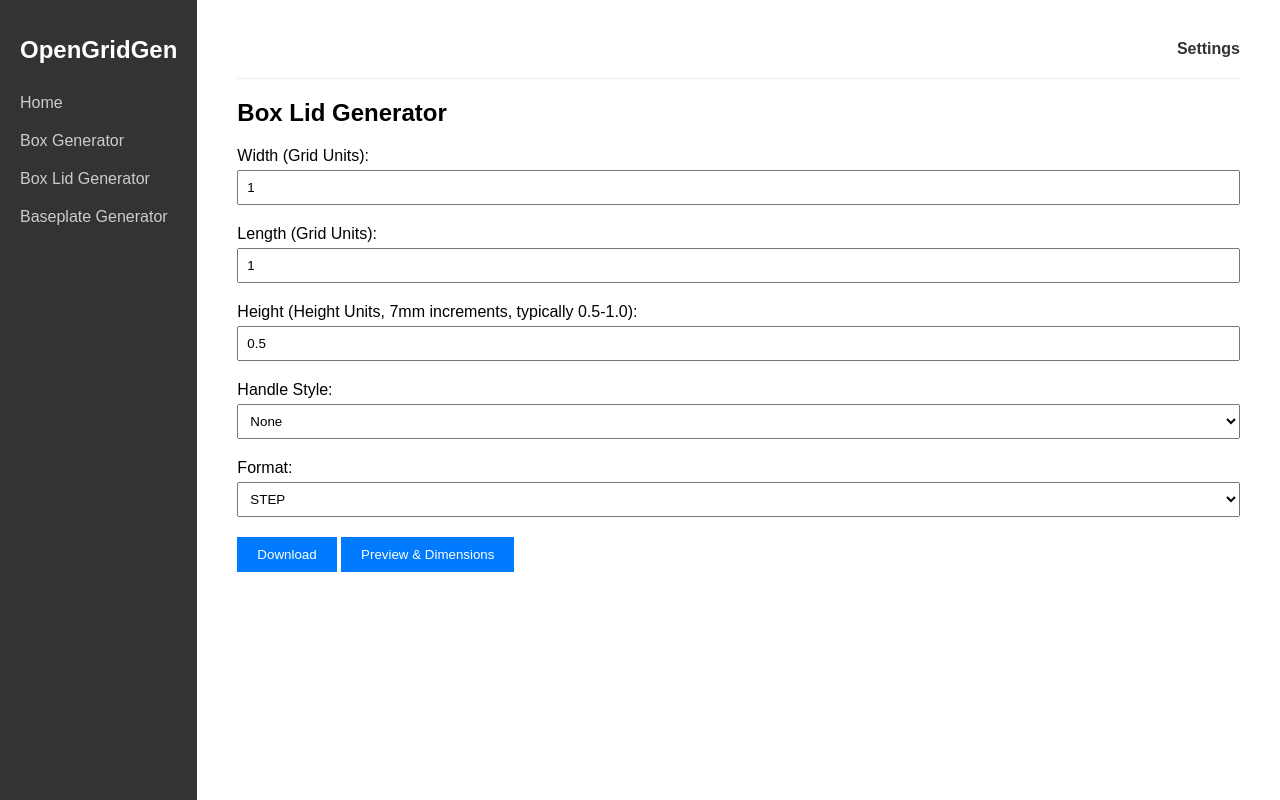
After one commit to loganrf/OpenGridGen, a Flask app: page /lid in a window 1280 px wide. The commit adds this page. Run offline with Flask 3, Linux system fonts and the light colour scheme.

Commit message:
Add Box Lid Generator module
- Added `gridfinity_lid.py` with `GridfinityBoxLid` class.
- Added `templates/lid.html`.
- Updated `app.py` to include `/lid` route and API endpoints.
- Updated `templates/base.html` to add navigation link.
- Added `test_app_lid.py` for testing lid functionality.

Co-authored-by: loganrf <22797847+loganrf@users.noreply.github.com>

```diff
--- a/app.py
+++ b/app.py
@@ -10,6 +10,7 @@ import tempfile
 import json
 import uuid
 from math import sqrt
+from gridfinity_lid import GridfinityBoxLid
 
 app = Flask(__name__)
 
@@ -202,6 +203,70 @@ def download_box():
     except Exception as e:
         return str(e), 500
 
+@app.route('/lid')
+def lid():
+    return render_template('lid.html')
+
+@app.route('/api/preview_lid', methods=['POST'])
+def preview_lid():
+    update_constants()
+    try:
+        data = request.json
+        width = int(data.get('width', 1))
+        length = int(data.get('length', 1))
+        height = float(data.get('height', 0.5))
+        handle_style = data.get('handle_style', 'none')
+        handle_height = float(data.get('handle_height', 5.0))
+
+        lid_obj = GridfinityBoxLid(length, width, height,
+                                 handle_style=handle_style,
+                                 handle_height=handle_height)
+
+        # Get dimensions and update cq_obj
+        cq_obj = lid_obj.render()
+        bb = cq_obj.val().BoundingBox()
+        dims = {"x": bb.xlen, "y": bb.ylen, "z": bb.zlen}
+
+        filename = f"preview_lid_{uuid.uuid4()}.stl"
+        filepath = os.path.join(tempfile.gettempdir(), filename)
+        lid_obj.save_stl_file(filepath)
+
+        response = send_file(filepath, mimetype='model/stl')
+        response.headers['X-Dimensions'] = json.dumps(dims)
+        return response
+    except Exception as e:
+        return jsonify({"success": False, "error": str(e)})
+
+@app.route('/api/download_lid', methods=['POST'])
+def download_lid():
+    update_constants()
+    try:
+        width = int(request.form.get('width', 1))
+        length = int(request.form.get('length', 1))
+        height = float(request.form.get('height', 0.5))
+        format_type = request.form.get('format', 'step').lower()
+        handle_style = request.form.get('handle_style', 'none')
+        handle_height = float(request.form.get('handle_height', 5.0))
+
+        lid_obj = GridfinityBoxLid(length, width, height,
+                                 handle_style=handle_style,
+                                 handle_height=handle_height)
+        lid_obj.render() # Update cq_obj
+
+        filename = f"lid_{width}x{length}.{format_type}"
+        filepath = os.path.join(tempfile.gettempdir(), filename)
+
+        if format_type == 'step':
+            lid_obj.save_step_file(filepath)
+        elif format_type == 'stl':
+            lid_obj.save_stl_file(filepath)
+        else:
+            return "Invalid format", 400
+
+        return send_file(filepath, as_attachment=True, download_name=filename)
+    except Exception as e:
+        return str(e), 500
+
 @app.route('/api/generate_baseplate_info', methods=['POST'])
 def generate_baseplate_info():
     update_constants()
--- a/templates/base.html
+++ b/templates/base.html
@@ -147,6 +147,7 @@
         <h1>OpenGridGen</h1>
         <a href="/">Home</a>
         <a href="/box">Box Generator</a>
+        <a href="/lid">Box Lid Generator</a>
         <a href="/baseplate">Baseplate Generator</a>
     </div>
     <div class="content">
--- /dev/null
+++ b/templates/lid.html
@@ -0,0 +1,107 @@
+{% extends "base.html" %}
+
+{% block content %}
+<h2>Box Lid Generator</h2>
+<form id="lidForm" action="/api/download_lid" method="POST">
+    <label for="width">Width (Grid Units):</label>
+    <input type="number" id="width" name="width" value="1" min="1" required>
+
+    <label for="length">Length (Grid Units):</label>
+    <input type="number" id="length" name="length" value="1" min="1" required>
+
+    <label for="height">Height (Height Units, 7mm increments, typically 0.5-1.0):</label>
+    <input type="number" id="height" name="height" value="0.5" min="0.1" step="0.1" required>
+
+    <label for="handle_style">Handle Style:</label>
+    <select id="handle_style" name="handle_style" onchange="toggleHandleHeight()">
+        <option value="none">None</option>
+        <option value="simple">Simple Block</option>
+    </select>
+
+    <div id="handle_height_container" style="display:none;">
+        <label for="handle_height">Handle Height (mm):</label>
+        <input type="number" id="handle_height" name="handle_height" value="5.0" min="1" step="0.5">
+    </div>
+
+    <!-- Hidden Solid option (Lids are solid by default) -->
+    <input type="hidden" id="solid" name="solid" value="true">
+
+    <label for="format">Format:</label>
+    <select id="format" name="format">
+        <option value="step">STEP</option>
+        <option value="stl">STL</option>
+    </select>
+
+    <button type="button" onclick="downloadLid()">Download</button>
+    <button type="button" onclick="updatePreview()">Preview & Dimensions</button>
+</form>
+
+<div id="preview-container" class="result-box" style="display:none; height: 400px;"></div>
+
+<div id="dimensions" class="result-box" style="display:none;">
+    <h3>Bounding Box Dimensions (mm)</h3>
+    <p>X: <span id="dim-x"></span></p>
+    <p>Y: <span id="dim-y"></span></p>
+    <p>Z: <span id="dim-z"></span></p>
+</div>
+
+<script>
+    function toggleHandleHeight() {
+        const style = document.getElementById('handle_style').value;
+        const container = document.getElementById('handle_height_container');
+        container.style.display = (style !== 'none') ? 'block' : 'none';
+    }
+
+    async function updatePreview() {
+        const width = document.getElementById('width').value;
+        const length = document.getElementById('length').value;
+        const height = document.getElementById('height').value;
+        const handle_style = document.getElementById('handle_style').value;
+        const handle_height = document.getElementById('handle_height').value;
+        // solid is implicitly true
+
+        showLoading();
+        try {
+            const response = await fetch('/api/preview_lid', {
+                method: 'POST',
+                headers: { 'Content-Type': 'application/json' },
+                body: JSON.stringify({ width, length, height, handle_style, handle_height })
+            });
+            if (!response.ok) throw new Error('Preview generation failed');
+
+            // Extract dimensions from headers
+            const dimsJson = response.headers.get('X-Dimensions');
+            if (dimsJson) {
+                const dims = JSON.parse(dimsJson);
+                document.getElementById('dim-x').innerText = dims.x.toFixed(2);
+                document.getElementById('dim-y').innerText = dims.y.toFixed(2);
+                document.getElementById('dim-z').innerText = dims.z.toFixed(2);
+                document.getElementById('dimensions').style.display = 'block';
+            }
+
+            const blob = await response.blob();
+            initViewer('preview-container', blob);
+
+        } catch (error) {
+            alert('Error: ' + error.message);
+        } finally {
+            hideLoading();
+        }
+    }
+
+    function downloadLid() {
+        const form = document.getElementById('lidForm');
+        const formData = new FormData(form);
+        const width = document.getElementById('width').value;
+        const length = document.getElementById('length').value;
+        const format = document.getElementById('format').value;
+        const handle = document.getElementById('handle_style').value;
+
+        let filename = `lid_${width}x${length}`;
+        if (handle !== 'none') filename += '_handle';
+        filename += `.${format}`;
+
+        downloadWithProgress('/api/download_lid', formData, filename);
+    }
+</script>
+{% endblock %}
```
Also changed, not shown: gridfinity_lid.py (added, +46 -0 lines), test_app_lid.py (added, +49 -0 lines).
